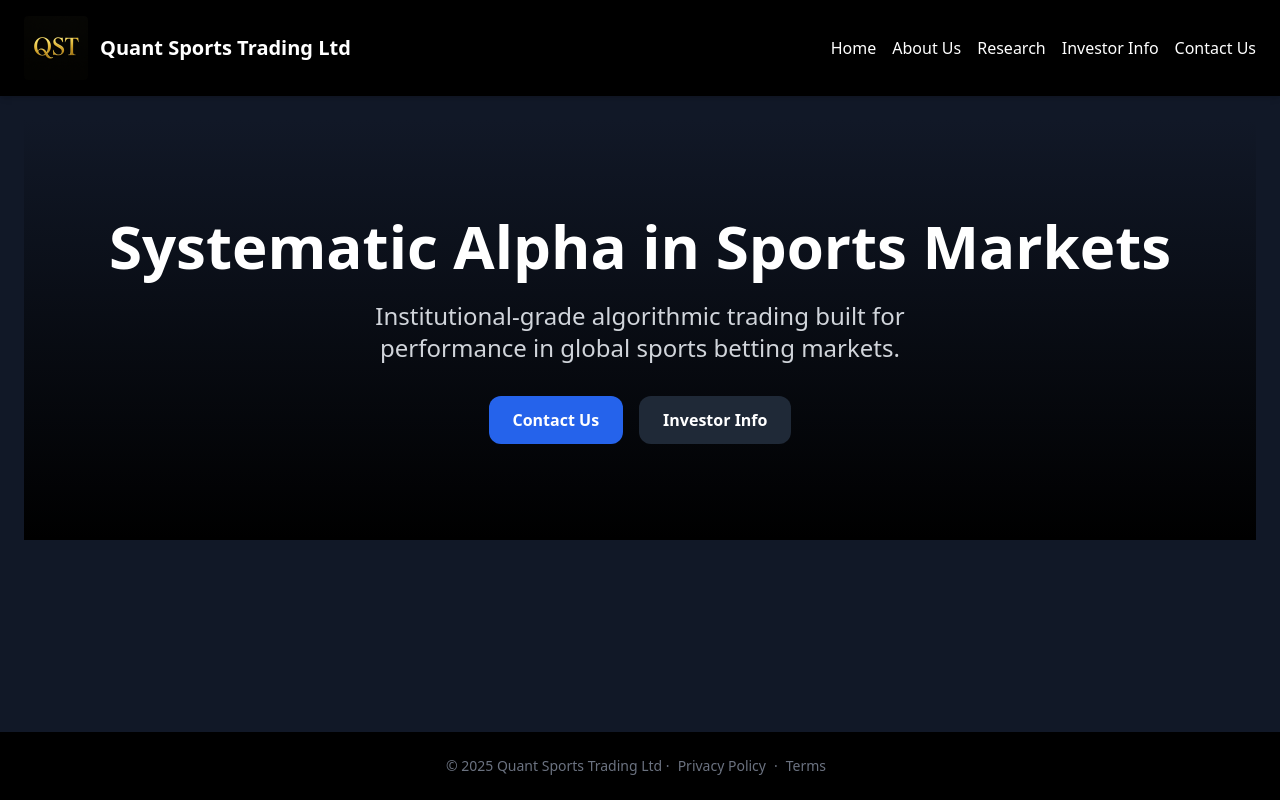
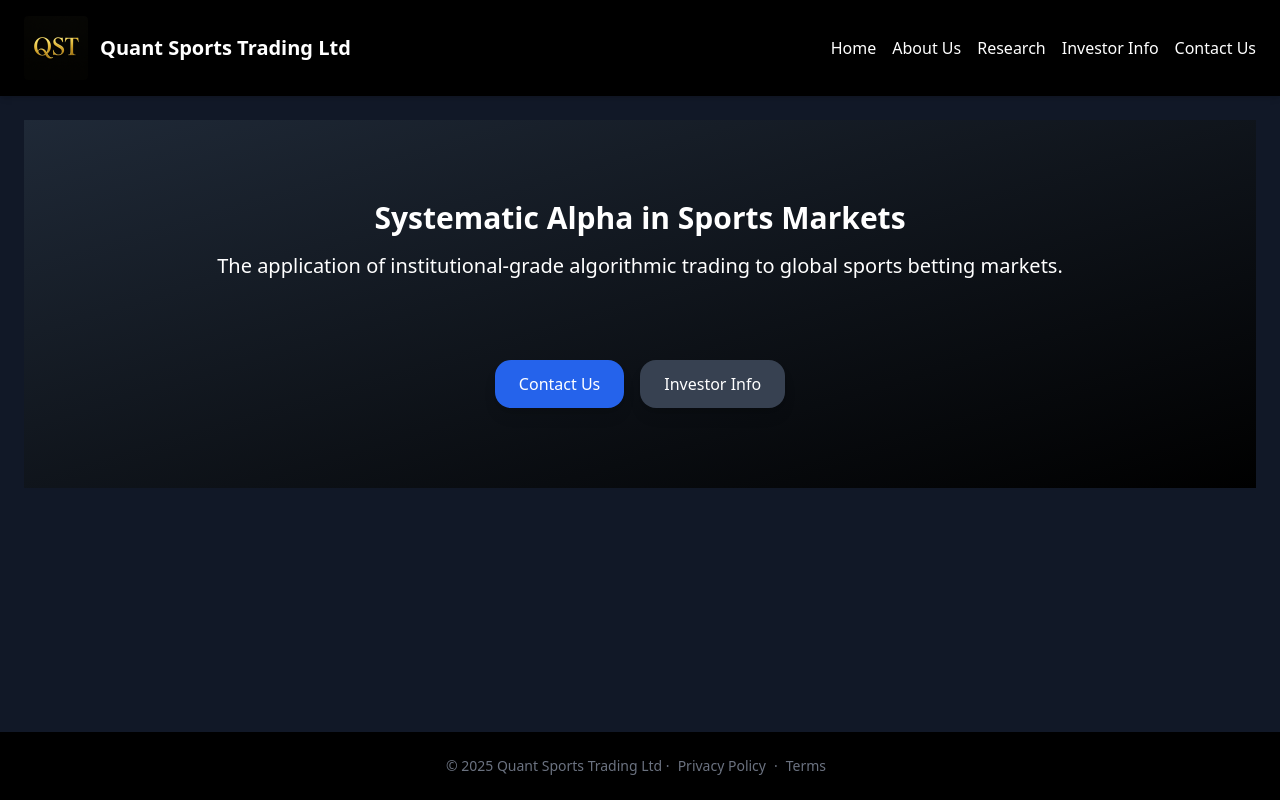
Before and after one commit to KevinMcLeanWAC/QST-website, a React (Vite) app: page / in a window 1280 px wide. Built offline with nearby package versions, Linux system fonts and the light colour scheme.

Commit message:
Update HomePage layout and spacing for Version 2

```diff
--- a/src/HomePage.jsx
+++ b/src/HomePage.jsx
@@ -1,52 +1,27 @@
 import React from 'react';
 import { Link } from 'react-router-dom';
-import { motion } from 'framer-motion';
 
 export default function HomePage() {
   return (
-    <motion.section
-      initial={{ opacity: 0, y: 40 }}
-      animate={{ opacity: 1, y: 0 }}
-      transition={{ duration: 0.8, ease: 'easeOut' }}
-      className="py-24 px-6 text-center bg-gradient-to-b from-gray-900 to-black text-white"
-    >
-      <motion.h1
-        initial={{ opacity: 0, y: 20 }}
-        animate={{ opacity: 1, y: 0 }}
-        transition={{ delay: 0.2, duration: 0.6 }}
-        className="text-5xl md:text-6xl font-bold mb-6"
-      >
-        Systematic Alpha in Sports Markets
-      </motion.h1>
-
-      <motion.p
-        initial={{ opacity: 0 }}
-        animate={{ opacity: 1 }}
-        transition={{ delay: 0.4, duration: 0.6 }}
-        className="text-xl md:text-2xl text-gray-300 mb-8 max-w-2xl mx-auto"
-      >
-        Institutional-grade algorithmic trading built for performance in global sports betting markets.
-      </motion.p>
-
-      <motion.div
-        initial={{ opacity: 0 }}
-        animate={{ opacity: 1 }}
-        transition={{ delay: 0.6, duration: 0.6 }}
-        className="flex flex-col sm:flex-row justify-center gap-4"
-      >
+    <section className="py-20 px-6 text-center bg-gradient-to-br from-gray-800 to-black">
+      <h1 className="text-3xl font-bold mb-4">Systematic Alpha in Sports Markets</h1>
+      <p className="text-xl mb-6">
+        The application of institutional-grade algorithmic trading to global sports betting markets.
+      </p>
+      <div className="flex justify-center gap-4 flex-wrap mt-20">
         <Link
           to="/contact"
-          className="bg-blue-600 hover:bg-blue-700 text-white font-semibold py-3 px-6 rounded-xl transition-colors duration-200"
+          className="bg-blue-600 hover:bg-blue-700 text-white px-6 py-3 rounded-2xl shadow-lg transition duration-200"
         >
           Contact Us
         </Link>
         <Link
           to="/repository"
-          className="bg-gray-800 hover:bg-gray-700 text-white font-semibold py-3 px-6 rounded-xl transition-colors duration-200"
+          className="bg-gray-700 hover:bg-gray-800 text-white px-6 py-3 rounded-2xl shadow-lg transition duration-200"
         >
           Investor Info
         </Link>
-      </motion.div>
-    </motion.section>
+      </div>
+    </section>
   );
 }
```
